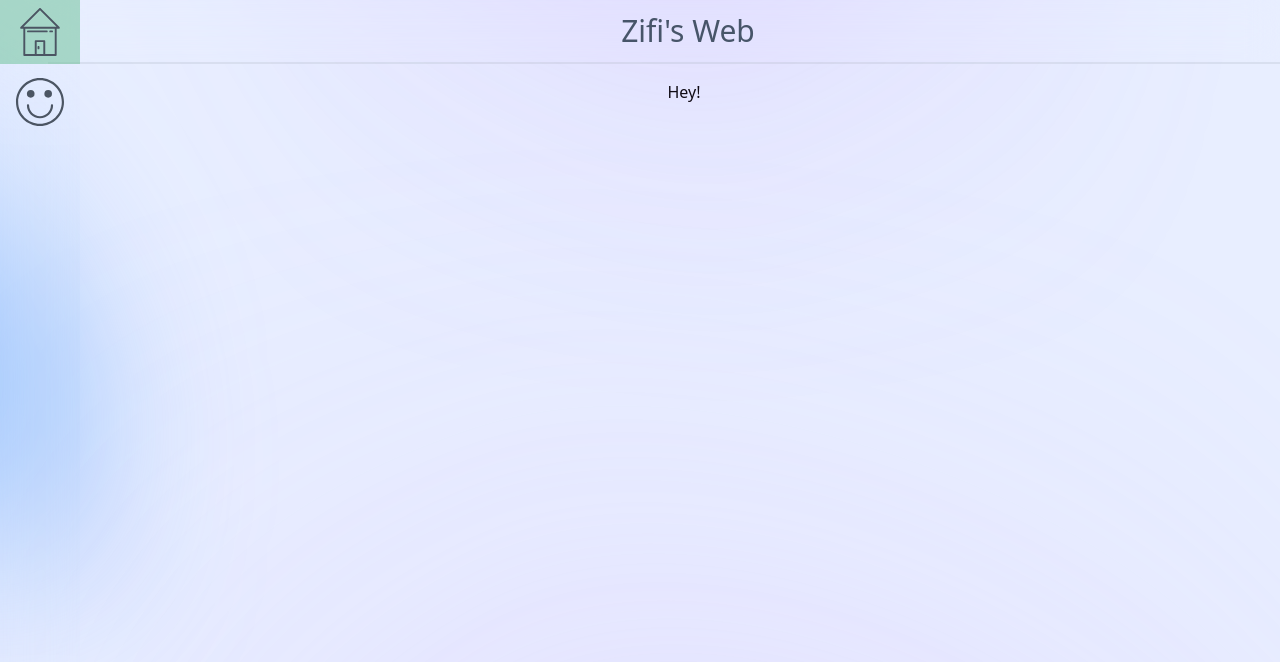
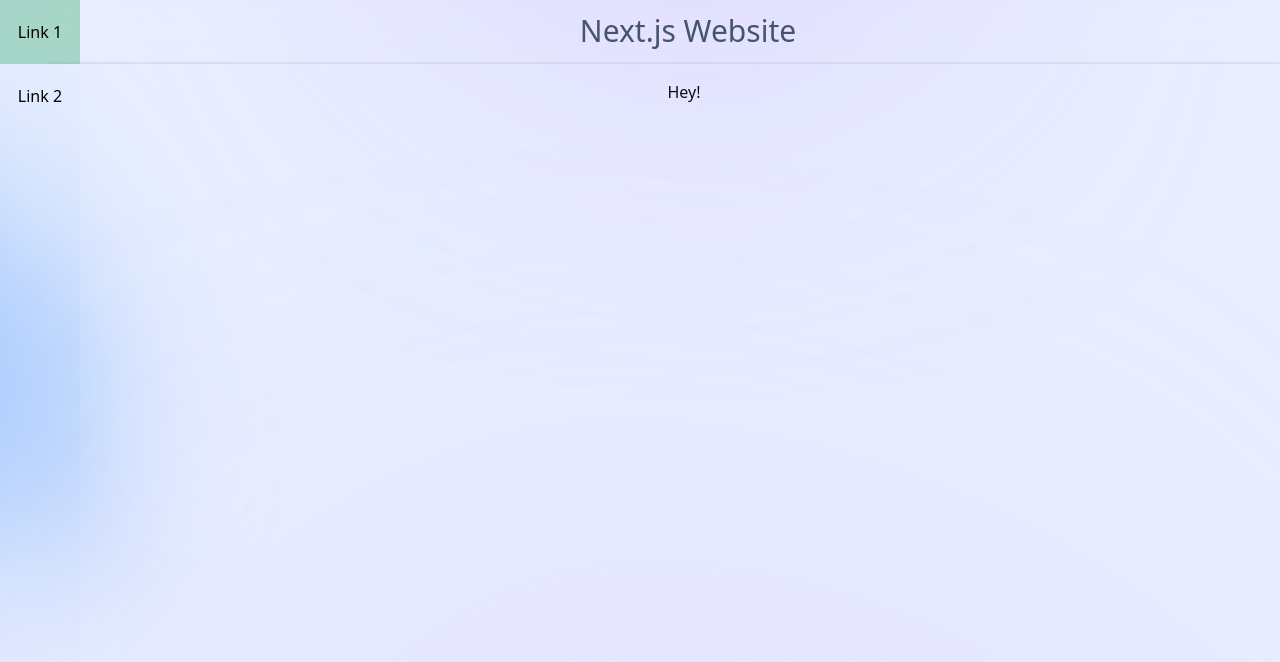
Before and after one commit to Taiterbase/Zifina, a Next.js app: page / in a window 1280 px wide. Shown: the top 662 px of the page. Built offline with nearby package versions, Linux system fonts and the light colour scheme.

Commit message:
Remove some bloat and make things more generic

```diff
--- a/package.json
+++ b/package.json
@@ -8,12 +8,9 @@
     "start": "next start"
   },
   "dependencies": {
-    "axios": "latest",
     "next": "latest",
-    "pg": "^8.7.1",
     "react": "latest",
     "react-dom": "latest",
-    "sharp": "latest",
     "swr": "latest"
   },
   "devDependencies": {
--- a/src/layouts/home/components/home-header.tsx
+++ b/src/components/home-header.tsx
@@ -1,29 +1,22 @@
 import { useRouter } from 'next/router'
-import { useEffect } from "react";
-import HomeIcon from "components/home-svg";
-import SmileIcon from "components/smile-svg";
 
 export default function HomeHeader(props: any) {
     const router = useRouter();
-
-    useEffect(() => {
-        console.log("Mounting dashboard header")
-    }, [])
 
     return (
         <div>
             <div className="ml-12 fixed h-16 max-h-16 min-w-full z-20 flex justify-between border-b-2 border-gray-400 border-opacity-20">
                 <div className="flex w-full place-items-center justify-evenly backdrop-filter backdrop-blur-lg">
-                    <p className="text-3xl text-slate-600">{`Zifi's Web`}</p>
+                    <p className="text-3xl text-slate-600">{`Next.js Website`}</p>
                 </div>
             </div>
             <div key="header" className="z-30 fixed overflow-x-hidden h-full w-20 flex-col justify-around list-content backdrop-filter backdrop-blur-3xl">
                 <div className="h-full">
                     <button title="Home" onClick={() => { router.push("/") }} className="w-20 h-16 hover:bg-green-600 hover:bg-opacity-30">
-                        <HomeIcon/>
+                        <p>Link 1</p>
                     </button>
                     <button title="Placeholder" onClick={() => { router.push("/") }} className="w-20 h-16 hover:bg-green-600 hover:bg-opacity-30">
-                        <SmileIcon/>
+                        <p>Link 2</p>
                     </button>
                 </div>
             </div>
--- a/src/components/home-svg.tsx
+++ /dev/null
@@ -1,15 +0,0 @@
-export default (props) => {
-    return (<svg className="flex-grow fill-current text-gray-600 w-full h-12" xmlns="http://www.w3.org/2000/svg" viewBox="0 0 502 502" version="1.1">
-        <path d="M455.058,199.915L258.071,2.929c-3.905-3.905-10.237-3.905-14.143,0L46.943,199.915c-2.86,2.86-3.715,7.161-2.167,10.898
-s5.194,6.173,9.239,6.173h22.715V492c0,5.523,4.477,10,10,10h119.564h89.413h119.564c5.523,0,10-4.477,10-10V216.987h22.715
-c4.044,0,7.691-2.437,9.239-6.173S457.918,202.776,455.058,199.915z M251,24.142l172.844,172.844h-8.573H86.729h-8.573L251,24.142
-z M216.294,482V356.582h69.413V482H216.294z M405.271,482h-99.564V346.582c0-5.523-4.477-10-10-10h-89.413
-c-5.523,0-10,4.477-10,10V482H96.729V216.987h308.542V482z"/>
-        <path d="M125.198,254.693h196.501c5.523,0,10-4.477,10-10s-4.477-10-10-10H125.198c-5.523,0-10,4.477-10,10
-S119.675,254.693,125.198,254.693z"/>
-        <path d="M358.088,254.693h18.714c5.523,0,10-4.477,10-10s-4.477-10-10-10h-18.714c-5.523,0-10,4.477-10,10
-S352.565,254.693,358.088,254.693z"/>
-        <path d="M235.405,396.885c-5.523,0-10,4.477-10,10v15.595c0,5.523,4.477,10,10,10s10-4.477,10-10v-15.595
-C245.405,401.362,240.928,396.885,235.405,396.885z"/>
-    </svg>)
-}
--- a/src/components/smile-svg.tsx
+++ /dev/null
@@ -1,13 +0,0 @@
-export default (props) => {
-    return (
-        <svg className="flex-grow fill-current text-gray-600 w-full h-12" xmlns="http://www.w3.org/2000/svg" viewBox="0 0 44 44" version="1.1">
-            <path d="M22,0C9.869,0,0,9.869,0,22s9.869,22,22,22s22-9.869,22-22S34.131,0,22,0z M22,42C10.972,42,2,33.028,2,22S10.972,2,22,2
-		s20,8.972,20,20S33.028,42,22,42z"/>
-            <circle cx="13.5" cy="14.5" r="3.5" />
-            <circle cx="29.5" cy="14.5" r="3.5" />
-            <path d="M33,24c-0.552,0-1,0.448-1,1c0,5.514-4.486,10-10,10s-10-4.486-10-10c0-0.552-0.448-1-1-1s-1,0.448-1,1
-		c0,6.617,5.383,12,12,12s12-5.383,12-12C34,24.448,33.552,24,33,24z"/>
-
-        </svg>
-    )
-}
--- a/src/layouts/home/index.tsx
+++ b/src/layouts/home/index.tsx
@@ -1,10 +1,11 @@
 import { SWRConfig } from "swr";
-import BackgroundSplash from "./components/background-splash";
-import HomeHeader from "./components/home-header";
+import BackgroundSplash from "components/background-splash";
+import HomeHeader from "components/home-header";
 import { getLayout as getRootLayout } from "layouts/root";
 
 export function HomeLayout(props) {
     const { children } = props;
+
     return (
         <SWRConfig
             value={{
--- a/src/layouts/root/index.tsx
+++ b/src/layouts/root/index.tsx
@@ -1,28 +1,16 @@
 import Head from "next/head";
-import { SWRConfig } from "swr";
 
 export function RootLayout(props) {
     const { children } = props;
     return (
         <>
-        <Head>
-            <title>Zifi</title>
-            <meta name="og:title" content="Zifi" key="title" />
-            <meta name="description" content="Next.js Web Template free to use for learners and scholars" key="description" />
-        </Head>
-        <SWRConfig
-            value={{
-                revalidateOnFocus: true,
-                revalidateOnReconnect: true,
-                revalidateOnMount: true,
-                refreshWhenHidden: false,
-                refreshWhenOffline: false,
-                refreshInterval: 0,
-            }}
-            >
-            {children}
-        </SWRConfig>
-            </>
+            <Head>
+                <title>My Site</title>
+                <meta name="og:title" content="Website Title" key="title" />
+                <meta name="description" content="Next.js Web Template free to use for monkies only!" key="description" />
+            </Head>
+            { children }
+        </>
     )
 }
 
--- a/src/pages/api/index.ts
+++ b/src/pages/api/index.ts
@@ -1,15 +1,6 @@
-import pool from "utilities/dbconn";
 import type { NextApiRequest, NextApiResponse } from 'next'
 
 export default async (req: NextApiRequest, res: NextApiResponse) => {
-    let response = { error: null, status: 405, data: {} }
-
-    if (req.method === "GET") {
-        const client = await pool.connect();
-        response = await client.query('SELECT NOW()').then((res, err) => {
-            let result = res.rows;
-            return { error: err, status: err ? 500 : 200, data: result }
-        }).finally(() => client.end());
-    }
+    let response = { error: null, status: 200, data: { message: "Connection successful."} }
     return res.status(response.status).json(response);
 }
--- a/src/styles/globals.css
+++ b/src/styles/globals.css
@@ -2,20 +2,4 @@
 @tailwind components;
 @tailwind utilities;
 
-::-webkit-scrollbar {
-    -webkit-appearance: none;
-    width: 7px;
-  }
-
-  ::-webkit-scrollbar-thumb {
-    border-radius: 4px;
-    background-color: rgba(0, 0, 0, .5);
-    box-shadow: 0 0 1px rgba(255, 255, 255, .5);
-  }
-
-  .h-100 {
-      height: 24rem
-  }
-  .max-h-100 {
-      max-height: 24rem
-  }
+/* global CSS styles can go here */
--- a/src/utilities/axios.ts
+++ /dev/null
@@ -1,5 +0,0 @@
-import axios from "axios";
-
-const instance = axios.create();
-
-export default instance;
--- a/src/utilities/dbconn.ts
+++ /dev/null
@@ -1,18 +0,0 @@
-import fs from "fs";
-import { Pool } from "pg";
-import  os from "os";
-
-const homeDir = os.homedir;
-const connectionString = process.env.PGCONN;
-const config = {
-    connectionString,
-    ssl: {
-        rejectUnauthorized: true,
-        encrypt: true,
-        ca: fs.readFileSync(`${homeDir}/.postgresql/root.crt`).toString(),
-    }
-};
-
-const pool = new Pool(config);
-
-export default pool;
```
Also changed, not shown: src/components/background-splash.tsx (renamed from src/layouts/home/components/background-splash.tsx), 1 other file (tests, documents, lock files or other folders).
